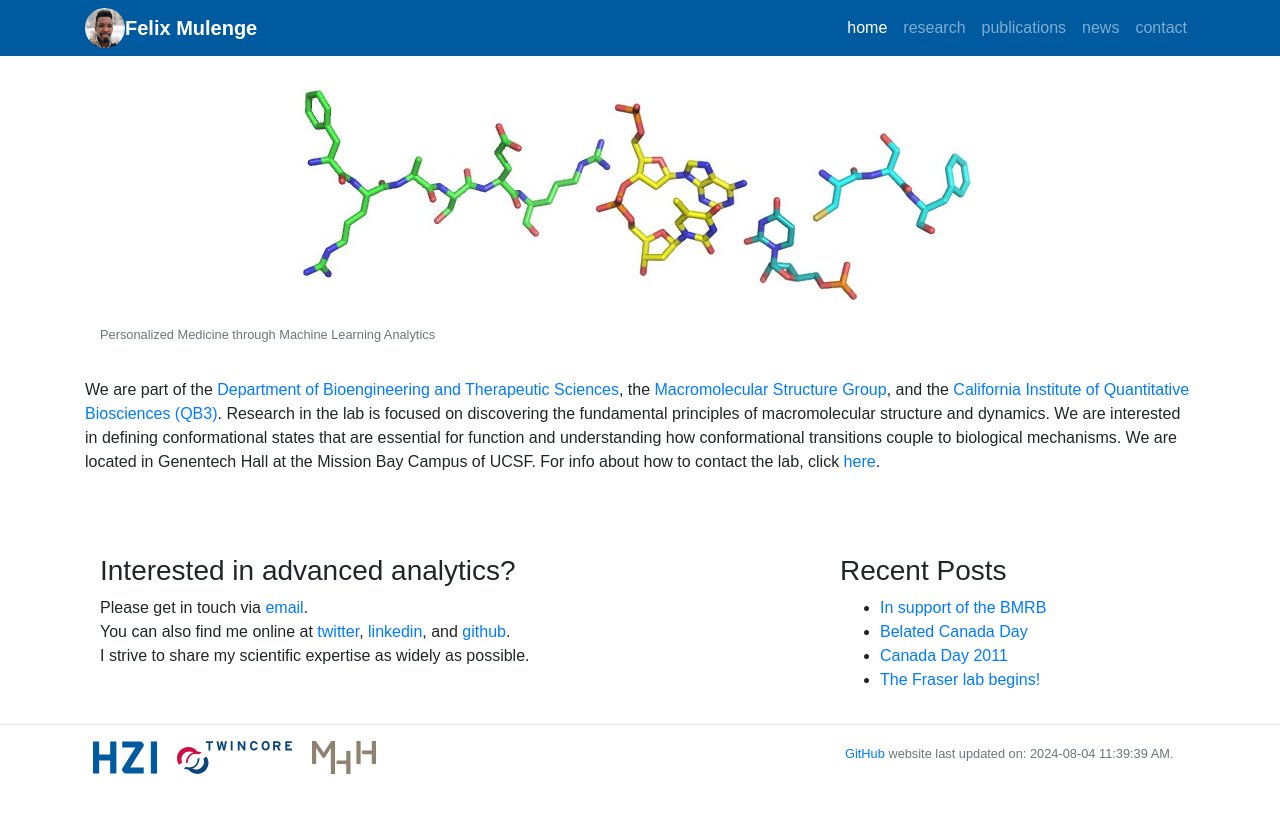
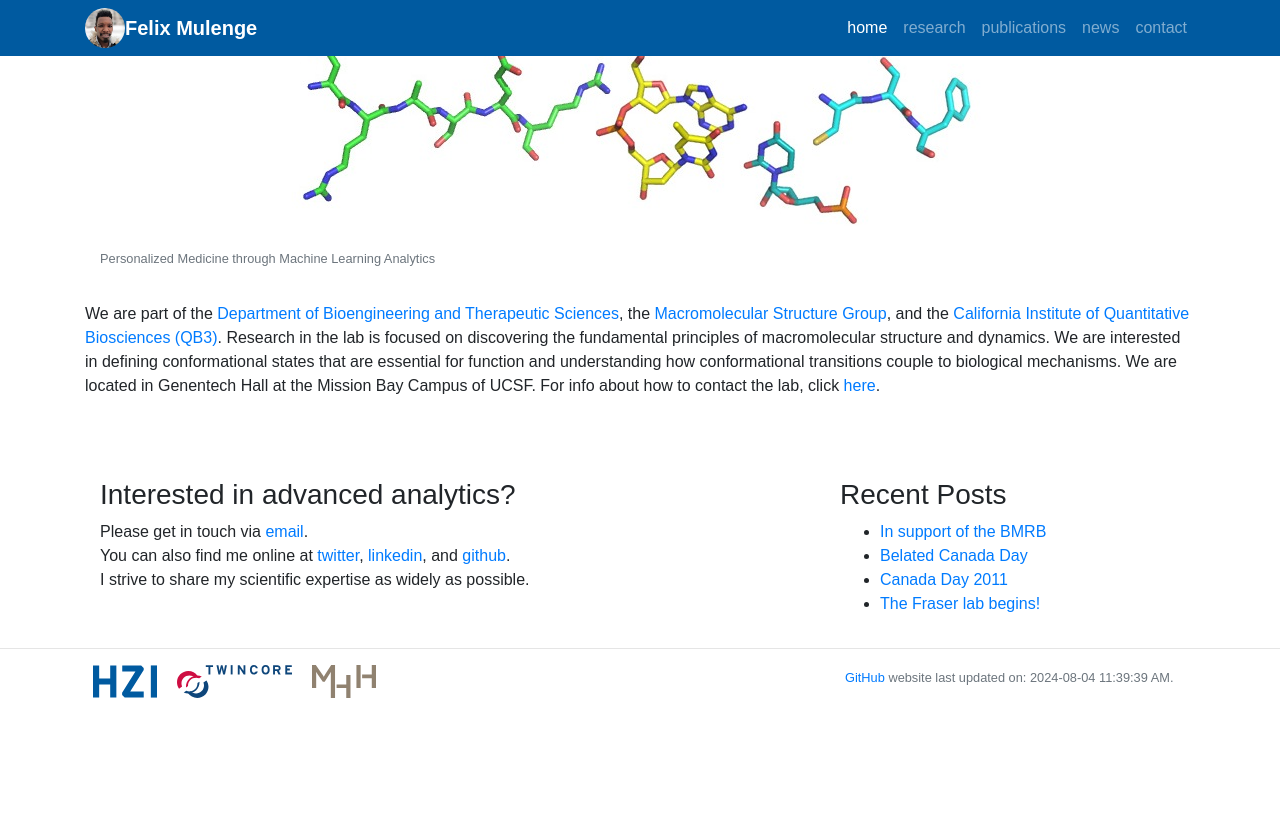
Before and after one commit to fmulenge/fmulenge.github.io, a Jekyll site: the page built from index.md, in a window 1280 px wide. Shown: the top 813 px of the page. Built offline with Jekyll 4.4.1, drawn with Linux system fonts in a browser that asks for light colours.

Commit message:
Update header.html

```diff
--- a/_includes/header.html
+++ b/_includes/header.html
@@ -22,7 +22,7 @@
   <body>
 
     <!-- Static navbar -->
-    <nav class="navbar navbar-expand-lg navbar-dark" style="background-color: #005AA0">
+    <nav class="navbar fixed-top navbar-expand-sm navbar-dark" style="background-color: #005AA0">
       <div class="container">
         <a href="https://www.helmholtz-hzi.de/en/"><img class="avatar" src="/static/img/logo/host_logo.jpg" alt=""></a>
         <a class="navbar-brand d-flex align-items-center" style="font-weight:bold" href="/">{{site.name}}</a>
```
